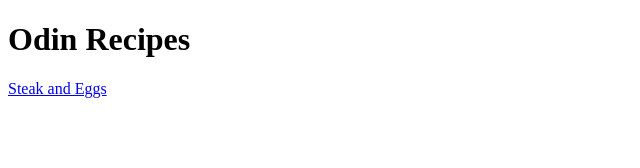
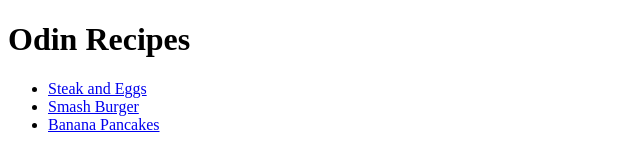
Before and after one commit to extrapockets/odin-recipes, a plain HTML site: page index.html in a window 1280 px wide. Shown: the whole page, without its empty margins (0-640 px from the left). Drawn offline with Linux system fonts and the light colour scheme.

Commit message:
Add recipe links to index.html

```diff
--- a/index.html
+++ b/index.html
@@ -7,8 +7,10 @@
 </head>
 <body>
     <h1>Odin Recipes</h1>
-    <a href="recipes/steak-and-eggs.html">
-        Steak and Eggs
-    </a>
+    <ul>
+        <li><a href="recipes/steak-and-eggs.html">Steak and Eggs</a></li>
+        <li><a href="recipes/smash-burger.html">Smash Burger</a></li>
+        <li><a href="recipes/banana-pancakes.html">Banana Pancakes</a></li>
+    </ul>
 </body>
 </html>
```
